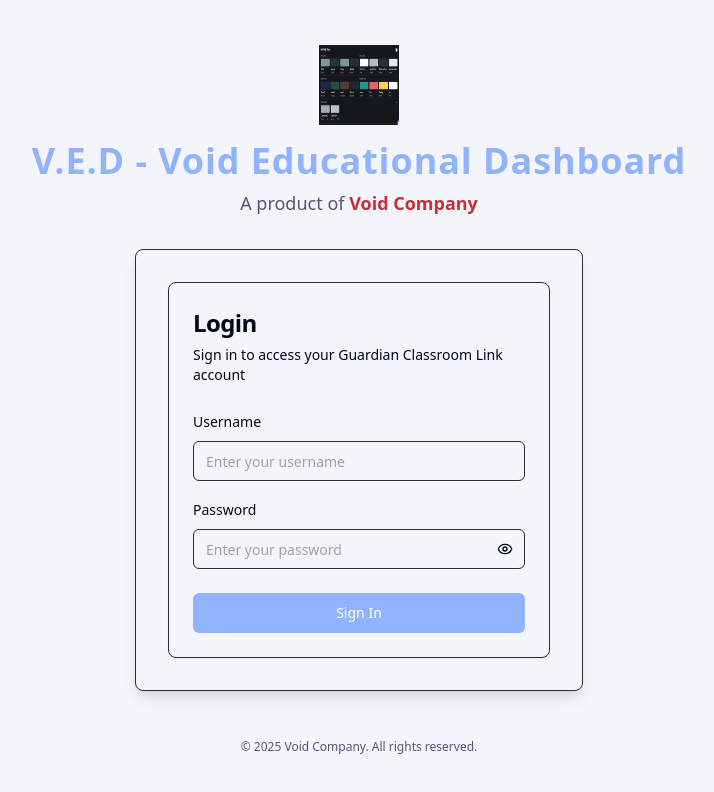
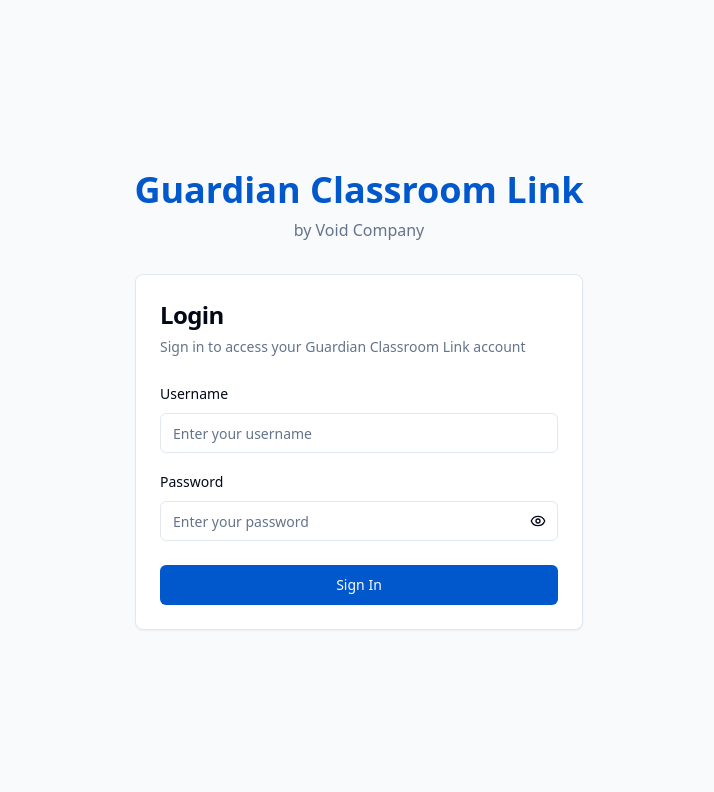
Before and after one commit to niki-boop-spam/guardian-classroom-link, a React (Vite) app: page /login in a window 1280 px wide. Shown: the top 792 px of the page, without its empty margins (281-995 px from the left). Built offline with nearby package versions, Linux system fonts and the light colour scheme.

Commit message:
Reverted to commit 1f82cfb9e0796d21bab3cd458b52d1a1b9dd3ee9

```diff
--- a/src/components/layout/Header.tsx
+++ b/src/components/layout/Header.tsx
@@ -1,7 +1,7 @@
 
 import * as React from "react";
 import { Link, useNavigate } from "react-router-dom";
-import { LogOut, Menu } from "lucide-react";
+import { Bell, MessageSquare, Calendar, LogOut, Menu } from "lucide-react";
 import { Button } from "@/components/ui/button";
 import { Avatar, AvatarFallback, AvatarImage } from "@/components/ui/avatar";
 import { useAuth } from "@/lib/auth";
@@ -33,22 +33,23 @@ export function Header({ toggleSidebar }: HeaderProps) {
 
   const getRoleColor = () => {
     if (!user) return "bg-gray-300";
+
     switch (user.role) {
       case "admin":
-        return "bg-primary";
+        return "bg-admin";
       case "faculty":
-        return "bg-secondary";
+        return "bg-faculty";
       case "student":
-        return "bg-accent2";
+        return "bg-student";
       case "parent":
-        return "bg-accent3";
+        return "bg-parent";
       default:
         return "bg-gray-300";
     }
   };
 
   return (
-    <header className="sticky top-0 z-30 bg-background border-b shadow-sm">
+    <header className="sticky top-0 z-30 bg-white border-b shadow-sm">
       <div className="flex items-center justify-between h-16 px-4">
         <div className="flex items-center">
           <Button
@@ -57,21 +58,38 @@ export function Header({ toggleSidebar }: HeaderProps) {
             onClick={toggleSidebar}
             className="mr-2"
           >
-            <Menu className="w-5 h-5 text-primary" />
+            <Menu className="w-5 h-5" />
           </Button>
           <div className="flex items-center">
-            <img
-              src="/lovable-uploads/187ef544-faa5-435c-9cce-74bfe4793c18.png"
-              alt="V.E.D LOGO"
-              className="w-8 h-8 mr-2"
-            />
-            <h1 className="text-lg font-bold text-primary tracking-wide">
-              <Link to="/">V.E.D - Void Educational Dashboard</Link>
+            <h1 className="text-xl font-bold text-primary">
+              <Link to="/">Guardian Classroom Link</Link>
             </h1>
+            {user && (
+              <span className="ml-2 text-sm font-semibold text-muted-foreground">
+                {user?.institutionCode}
+              </span>
+            )}
           </div>
         </div>
+
         {user && (
           <div className="flex items-center space-x-4">
+            <Link to="/messages">
+              <Button variant="ghost" size="icon" title="Messages">
+                <MessageSquare className="w-5 h-5" />
+              </Button>
+            </Link>
+            <Link to="/announcements">
+              <Button variant="ghost" size="icon" title="Announcements">
+                <Bell className="w-5 h-5" />
+              </Button>
+            </Link>
+            <Link to="/meetings">
+              <Button variant="ghost" size="icon" title="Meetings">
+                <Calendar className="w-5 h-5" />
+              </Button>
+            </Link>
+
             <DropdownMenu>
               <DropdownMenuTrigger asChild>
                 <Button
@@ -95,7 +113,7 @@ export function Header({ toggleSidebar }: HeaderProps) {
                     <p className="text-sm font-medium leading-none">
                       {user.firstName} {user.lastName}
                     </p>
-                    <p className="text-xs leading-none text-secondary-text">
+                    <p className="text-xs leading-none text-muted-foreground">
                       {user.username}
                     </p>
                   </div>
@@ -109,7 +127,7 @@ export function Header({ toggleSidebar }: HeaderProps) {
                 </DropdownMenuItem>
                 <DropdownMenuSeparator />
                 <DropdownMenuItem onClick={handleLogout}>
-                  <LogOut className="w-4 h-4 mr-2 text-error" />
+                  <LogOut className="w-4 h-4 mr-2" />
                   <span>Log out</span>
                 </DropdownMenuItem>
               </DropdownMenuContent>
--- a/src/index.css
+++ b/src/index.css
@@ -1,74 +1,101 @@
-
 @tailwind base;
 @tailwind components;
 @tailwind utilities;
 
 @layer base {
   :root {
-    /* LIGHT MODE COLORS */
-    --background: 244 48% 97%;
+    --background: 0 0% 100%;
     --foreground: 222.2 84% 4.9%;
-    --primary: 221 97% 78%;               /* #8e97fd */
-    --primary-foreground: 0 0% 100%;      /* #ffffff */
-    --secondary: 164 12% 19%;             /* #253334 */
-    --secondary-foreground: 221 97% 78%;  /* #8e97fd */
-    --tertiary: 156 9% 61%;               /* #7c9a92 */
-    --alternate: 262 12% 19%;             /* #e0e3e7 */
-    --primary-text: 250 19% 25%;          /* #3f414e */
-    --secondary-text: 260 18% 39%;        /* #a1a4b2 */
-    --primary-bg: 256 14% 96%;            /* #f5f5f9 */
-    --secondary-bg: 250 19% 25%;          /* #3f414e */
 
-    --accent-1: 246 57% 39%;              /* #4c4b39ef */
-    --accent-2: 186 23% 43%;              /* #4d39d2c0 */
-    --accent-3: 146 61% 23%;              /* #4dee8b60 */
-    --accent-4: 357 62% 48%;              /* #b2262d34 */
-    --success: 165 61% 36%;               /* #249689 */
-    --error: 3 100% 69%;                  /* #ff5963 */
-    --warning: 43 97% 67%;                /* #f9cf58 */
-    --info: 0 0% 100%;                    /* #ffffff */
+    --card: 0 0% 100%;
+    --card-foreground: 222.2 84% 4.9%;
 
-    --custom-1: 0 0% 80%;                 /* #acacac */
-    --custom-2: 120 10% 81%;              /* #bec2c2 */
+    --popover: 0 0% 100%;
+    --popover-foreground: 222.2 84% 4.9%;
+
+    --primary: 214 100% 40%; /* Educational blue */
+    --primary-foreground: 210 40% 98%;
+
+    --secondary: 210 40% 96.1%;
+    --secondary-foreground: 222.2 47.4% 11.2%;
+
+    --muted: 210 40% 96.1%;
+    --muted-foreground: 215.4 16.3% 46.9%;
+
+    --accent: 214 100% 90%; /* Light blue */
+    --accent-foreground: 214 100% 30%;
+
+    --destructive: 0 84.2% 60.2%;
+    --destructive-foreground: 210 40% 98%;
+
+    --border: 214.3 31.8% 91.4%;
+    --input: 214.3 31.8% 91.4%;
+    --ring: 214 100% 40%;
 
     --radius: 0.5rem;
+
+    --sidebar-background: 0 0% 98%;
+
+    --sidebar-foreground: 240 5.3% 26.1%;
+
+    --sidebar-primary: 240 5.9% 10%;
+
+    --sidebar-primary-foreground: 0 0% 98%;
+
+    --sidebar-accent: 240 4.8% 95.9%;
+
+    --sidebar-accent-foreground: 240 5.9% 10%;
+
+    --sidebar-border: 220 13% 91%;
+
+    --sidebar-ring: 217.2 91.2% 59.8%;
   }
 
   .dark {
-    /* DARK MODE COLORS */
-    --background: 164 12% 19%;            /* #253334 */
-    --foreground: 0 0% 100%;              /* #ffffff */
-    --primary: 156 9% 61%;                /* #7c9a92 */
-    --primary-foreground: 0 0% 100%;      /* #ffffff */
-    --secondary: 156 9% 61%;              /* #7c9a92 */
-    --secondary-foreground: 164 12% 19%;  /* #253334 */
-    --tertiary: 156 9% 61%;               /* #7c9a92 */
-    --alternate: 235 11% 20%;             /* #262d34 */
-    --primary-text: 0 0% 100%;            /* #ffffff */
-    --secondary-text: 0 0% 70%;           /* #b3b3b3 */
-    --primary-bg: 164 12% 19%;            /* #253334 */
-    --secondary-bg: 0 0% 90%;             /* #e6ffffff */
+    --background: 222.2 84% 4.9%;
+    --foreground: 210 40% 98%;
 
-    --accent-1: 246 57% 39%;              /* #4c4b39ef */
-    --accent-2: 186 23% 43%;              /* #4d39d2c0 */
-    --accent-3: 146 61% 23%;              /* #4dee8b60 */
-    --accent-4: 357 62% 48%;              /* #b2262d34 */
-    --success: 165 61% 36%;               /* #249689 */
-    --error: 3 100% 69%;                  /* #ff5963 */
-    --warning: 43 97% 67%;                /* #f9cf58 */
-    --info: 0 0% 100%;                    /* #ffffff */
+    --card: 222.2 84% 4.9%;
+    --card-foreground: 210 40% 98%;
 
-    --custom-1: 0 0% 80%;                 /* #acacac */
-    --custom-2: 120 10% 81%;              /* #bec2c2 */
+    --popover: 222.2 84% 4.9%;
+    --popover-foreground: 210 40% 98%;
+
+    --primary: 210 40% 98%;
+    --primary-foreground: 222.2 47.4% 11.2%;
+
+    --secondary: 217.2 32.6% 17.5%;
+    --secondary-foreground: 210 40% 98%;
+
+    --muted: 217.2 32.6% 17.5%;
+    --muted-foreground: 215 20.2% 65.1%;
+
+    --accent: 217.2 32.6% 17.5%;
+    --accent-foreground: 210 40% 98%;
+
+    --destructive: 0 62.8% 30.6%;
+    --destructive-foreground: 210 40% 98%;
+
+    --border: 217.2 32.6% 17.5%;
+    --input: 217.2 32.6% 17.5%;
+    --ring: 212.7 26.8% 83.9%;
+    --sidebar-background: 240 5.9% 10%;
+    --sidebar-foreground: 240 4.8% 95.9%;
+    --sidebar-primary: 224.3 76.3% 48%;
+    --sidebar-primary-foreground: 0 0% 100%;
+    --sidebar-accent: 240 3.7% 15.9%;
+    --sidebar-accent-foreground: 240 4.8% 95.9%;
+    --sidebar-border: 240 3.7% 15.9%;
+    --sidebar-ring: 217.2 91.2% 59.8%;
   }
 }
 
 @layer base {
   * {
     @apply border-border;
-    scroll-behavior: smooth;
   }
+
   body {
-    @apply bg-background text-foreground antialiased;
+    @apply bg-background text-foreground;
   }
 }
--- a/src/pages/Login.tsx
+++ b/src/pages/Login.tsx
@@ -13,26 +13,16 @@ export default function Login() {
   }
 
   return (
-    <div className="min-h-screen flex flex-col justify-center items-center bg-background p-4">
+    <div className="min-h-screen flex flex-col justify-center items-center bg-gray-50 p-4">
       <div className="mb-8 text-center">
-        <img
-          src="/lovable-uploads/187ef544-faa5-435c-9cce-74bfe4793c18.png"
-          alt="V.E.D Logo"
-          className="w-20 h-20 mx-auto mb-4"
-        />
-        <h1 className="text-4xl font-bold text-primary mb-2 tracking-wide animate-fade-in">
-          V.E.D - Void Educational Dashboard
+        <h1 className="text-4xl font-bold text-primary mb-2">
+          Guardian Classroom Link
         </h1>
-        <p className="text-secondary-text text-lg">
-          A product of <span className="font-semibold text-accent4">Void Company</span>
+        <p className="text-muted-foreground">
+          by Void Company
         </p>
       </div>
-      <div className="w-full max-w-md bg-card border border-alternate rounded-lg shadow-lg p-8 animate-fade-in">
-        <LoginForm />
-      </div>
-      <footer className="mt-12 text-secondary-text text-xs text-center">
-        &copy; {new Date().getFullYear()} Void Company. All rights reserved.
-      </footer>
+      <LoginForm />
     </div>
   );
 }
--- a/tailwind.config.ts
+++ b/tailwind.config.ts
@@ -1,4 +1,3 @@
-
 import type { Config } from "tailwindcss";
 
 export default {
@@ -13,67 +12,102 @@ export default {
 	theme: {
 		container: {
 			center: true,
-      padding: "2rem",
+			padding: '2rem',
 			screens: {
-        "2xl": "1400px",
-      },
+				'2xl': '1400px'
+			}
 		},
 		extend: {
 			colors: {
-        background: "hsl(var(--background))",
-        foreground: "hsl(var(--foreground))",
-        card: {
-          DEFAULT: "hsl(var(--background))",
-          foreground: "hsl(var(--foreground))",
-        },
+				border: 'hsl(var(--border))',
+				input: 'hsl(var(--input))',
+				ring: 'hsl(var(--ring))',
+				background: 'hsl(var(--background))',
+				foreground: 'hsl(var(--foreground))',
 				primary: {
-          DEFAULT: "hsl(var(--primary))",
-          foreground: "hsl(var(--primary-foreground))",
+					DEFAULT: 'hsl(var(--primary))',
+					foreground: 'hsl(var(--primary-foreground))'
 				},
 				secondary: {
-          DEFAULT: "hsl(var(--secondary))",
-          foreground: "hsl(var(--secondary-foreground))",
+					DEFAULT: 'hsl(var(--secondary))',
+					foreground: 'hsl(var(--secondary-foreground))'
 				},
-        tertiary: "hsl(var(--tertiary))",
-        alternate: "hsl(var(--alternate))",
-        "primary-text": "hsl(var(--primary-text))",
-        "secondary-text": "hsl(var(--secondary-text))",
-        "primary-bg": "hsl(var(--primary-bg))",
-        "secondary-bg": "hsl(var(--secondary-bg))",
-        accent1: "hsl(var(--accent-1))",
-        accent2: "hsl(var(--accent-2))",
-        accent3: "hsl(var(--accent-3))",
-        accent4: "hsl(var(--accent-4))",
-        success: "hsl(var(--success))",
-        error: "hsl(var(--error))",
-        warning: "hsl(var(--warning))",
-        info: "hsl(var(--info))",
-        custom1: "hsl(var(--custom-1))",
-        custom2: "hsl(var(--custom-2))",
-        border: "hsl(var(--alternate))",
-        input: "hsl(var(--alternate))",
-        ring: "hsl(var(--primary))",
+				destructive: {
+					DEFAULT: 'hsl(var(--destructive))',
+					foreground: 'hsl(var(--destructive-foreground))'
+				},
+				muted: {
+					DEFAULT: 'hsl(var(--muted))',
+					foreground: 'hsl(var(--muted-foreground))'
+				},
+				accent: {
+					DEFAULT: 'hsl(var(--accent))',
+					foreground: 'hsl(var(--accent-foreground))'
+				},
+				popover: {
+					DEFAULT: 'hsl(var(--popover))',
+					foreground: 'hsl(var(--popover-foreground))'
+				},
+				card: {
+					DEFAULT: 'hsl(var(--card))',
+					foreground: 'hsl(var(--card-foreground))'
+				},
+				// Custom colors for educational dashboard
+				admin: {
+					DEFAULT: '#1E40AF', // Deep blue
+					light: '#93C5FD',
+				},
+				faculty: {
+					DEFAULT: '#047857', // Green
+					light: '#A7F3D0',
+				},
+				student: {
+					DEFAULT: '#9333EA', // Purple
+					light: '#D8B4FE',
+				},
+				parent: {
+					DEFAULT: '#B45309', // Orange
+					light: '#FDE68A',
+				},
+				sidebar: {
+					DEFAULT: 'hsl(var(--sidebar-background))',
+					foreground: 'hsl(var(--sidebar-foreground))',
+					primary: 'hsl(var(--sidebar-primary))',
+					'primary-foreground': 'hsl(var(--sidebar-primary-foreground))',
+					accent: 'hsl(var(--sidebar-accent))',
+					'accent-foreground': 'hsl(var(--sidebar-accent-foreground))',
+					border: 'hsl(var(--sidebar-border))',
+					ring: 'hsl(var(--sidebar-ring))'
+				}
 			},
 			borderRadius: {
-        lg: "var(--radius)",
-        md: "calc(var(--radius) - 2px)",
-        sm: "calc(var(--radius) - 4px)",
+				lg: 'var(--radius)',
+				md: 'calc(var(--radius) - 2px)',
+				sm: 'calc(var(--radius) - 4px)'
 			},
 			keyframes: {
-        "fade-in": {
-          "0%": { opacity: "0", transform: "translateY(10px)" },
-          "100%": { opacity: "1", transform: "translateY(0)" },
+				'accordion-down': {
+					from: {
+						height: '0'
 					},
-        "fade-out": {
-          "0%": { opacity: "1", transform: "translateY(0)" },
-          "100%": { opacity: "0", transform: "translateY(10px)" },
+					to: {
+						height: 'var(--radix-accordion-content-height)'
+					}
 				},
+				'accordion-up': {
+					from: {
+						height: 'var(--radix-accordion-content-height)'
+					},
+					to: {
+						height: '0'
+					}
+				}
 			},
 			animation: {
-        "fade-in": "fade-in 0.5s ease-out",
-        "fade-out": "fade-out 0.5s ease-out",
-      },
-    },
+				'accordion-down': 'accordion-down 0.2s ease-out',
+				'accordion-up': 'accordion-up 0.2s ease-out'
+			}
+		}
 	},
 	plugins: [require("tailwindcss-animate")],
 } satisfies Config;
```
Also changed, not shown: public/lovable-uploads/187ef544-faa5-435c-9cce-74bfe4793c18.png (deleted). Lines whose indentation alone changed are shown as unchanged.
